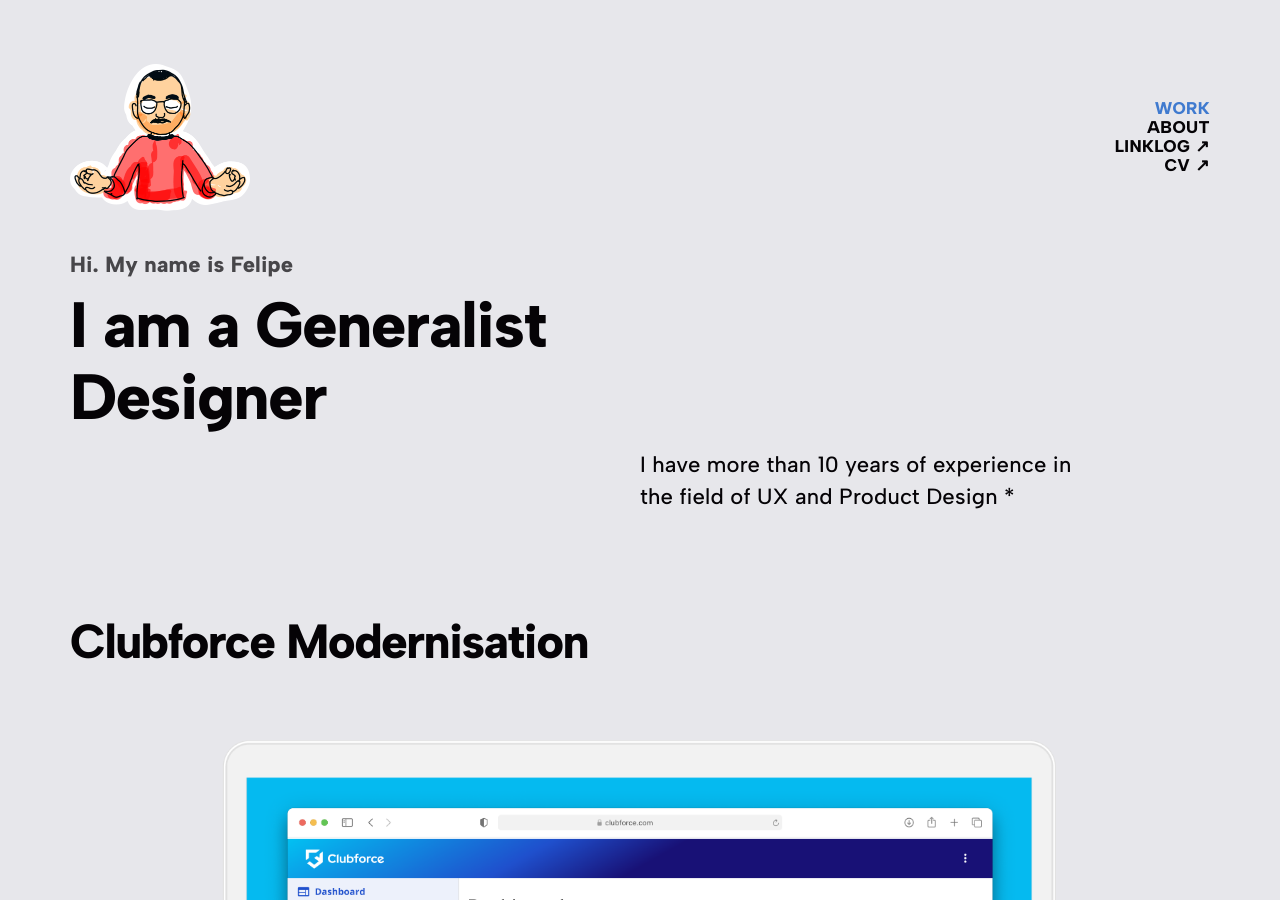
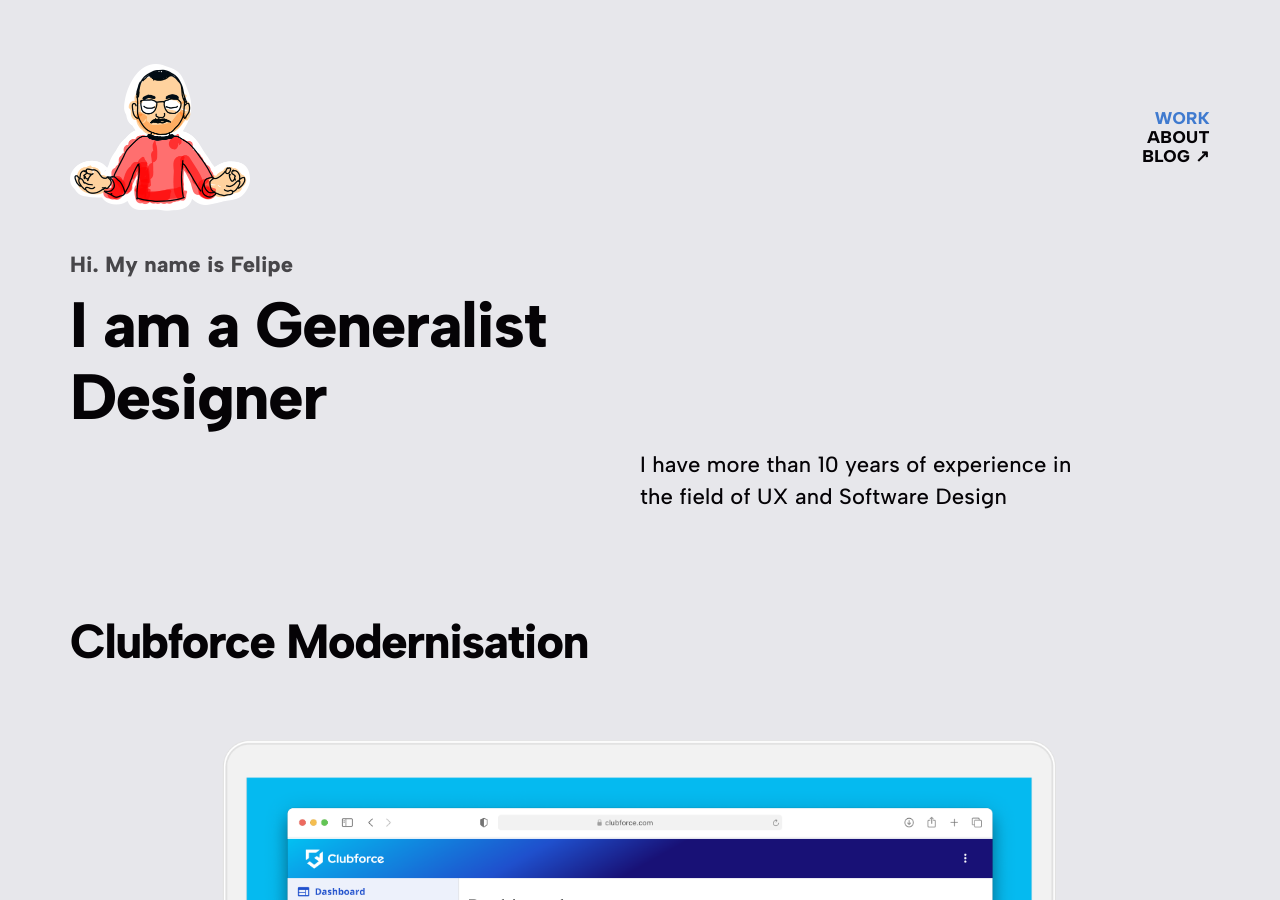
Before and after one commit to seufelipe/seufelipe.github.io, a Jekyll site: the page built from index.html, in a window 1280 px wide and 900 px high. Built offline with Jekyll 4.4.1, drawn with Linux system fonts in a browser that asks for light colours; nearby versions of some CDN libraries.

Commit message:
minor tweaks

```diff
--- a/index.html
+++ b/index.html
@@ -2,7 +2,7 @@
 layout: default
 overtitle: Hi. My name is Felipe
 title: I am a Generalist Designer
-description: I have more than 10 years of experience in the field of UX and Product Design *
+description: I have more than 10 years of experience in the field of UX and Software Design
 featured_image: /images/social.jpg
 ---
 
```
Also changed, not shown: _data/settings.yml (+3 -5 lines).
